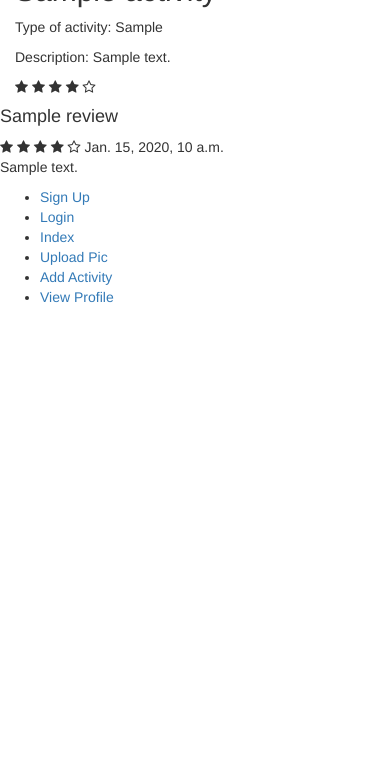
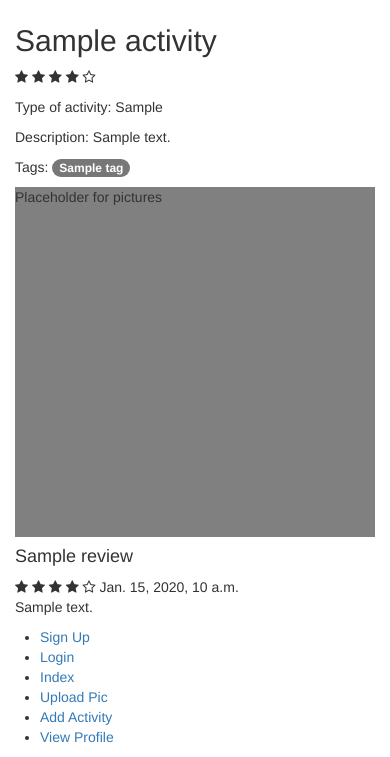
Before and after one commit to ngkenn/itech-group, a Django app: template itechGroup/templates/actifind/activity.html in a window 390 px wide. Shown: the part 375-1132 px from the top of the page. Before the commit the page ends 678 px from the top, so only its background shows below. Run offline with Django 3.2, Linux system fonts and the light colour scheme; the template is opened without the code that fills it: most values are stand-ins (such as "Sample title", 1, 10 or a date in 2020); some libraries are stand-ins or nearby versions.

Commit message:
Add tags for activity

```diff
--- a/itechGroup/templates/actifind/activity.html
+++ b/itechGroup/templates/actifind/activity.html
@@ -11,18 +11,28 @@
 
     {% if activity %}
 
-      <div class="row">
+      <div class="row" style="margin-top:50px;">
         <div class="col-md-4 col-12">
             <iframe width="100%" height="250" frameborder="0" src="https://www.google.com/maps/embed/v1/place?q={{ activity.address }}&key={{ GOOGLE_MAPS_KEY }}" allowfullscreen></iframe>
 
             <h2>{{ activity.name }}</h2>
+            <p>{% show_stars activity.avgRating show_rating=True %}</p>
             <p>Type of activity: {{activity.activity_type}}</p>
             <p>Description: {{ activity.description }}</p>
-            {% show_stars activity.avgRating show_rating=True %}
+
+            {% if activity.tags.count > 0 %}
+              <p>Tags:
+                {% for tag in activity.tags.all %}
+                  <span class="badge badge-secondary">{{tag.name}}</span>
+                {% endfor %}
+              </p>
+
+            {% endif %}
         </div>
 
-        <div class="col">
+        <div class="col-md-8 col-12">
             <div class="activity-pictures">
+              <div style="width:100%; height:350px; background-color:gray;">Placeholder for pictures</div>
               {% if activity.picture_set.count > 0 %}
 
               {% else %}
```
Also changed, not shown: itechGroup/populate_actifind.py (+1 -20 lines).
